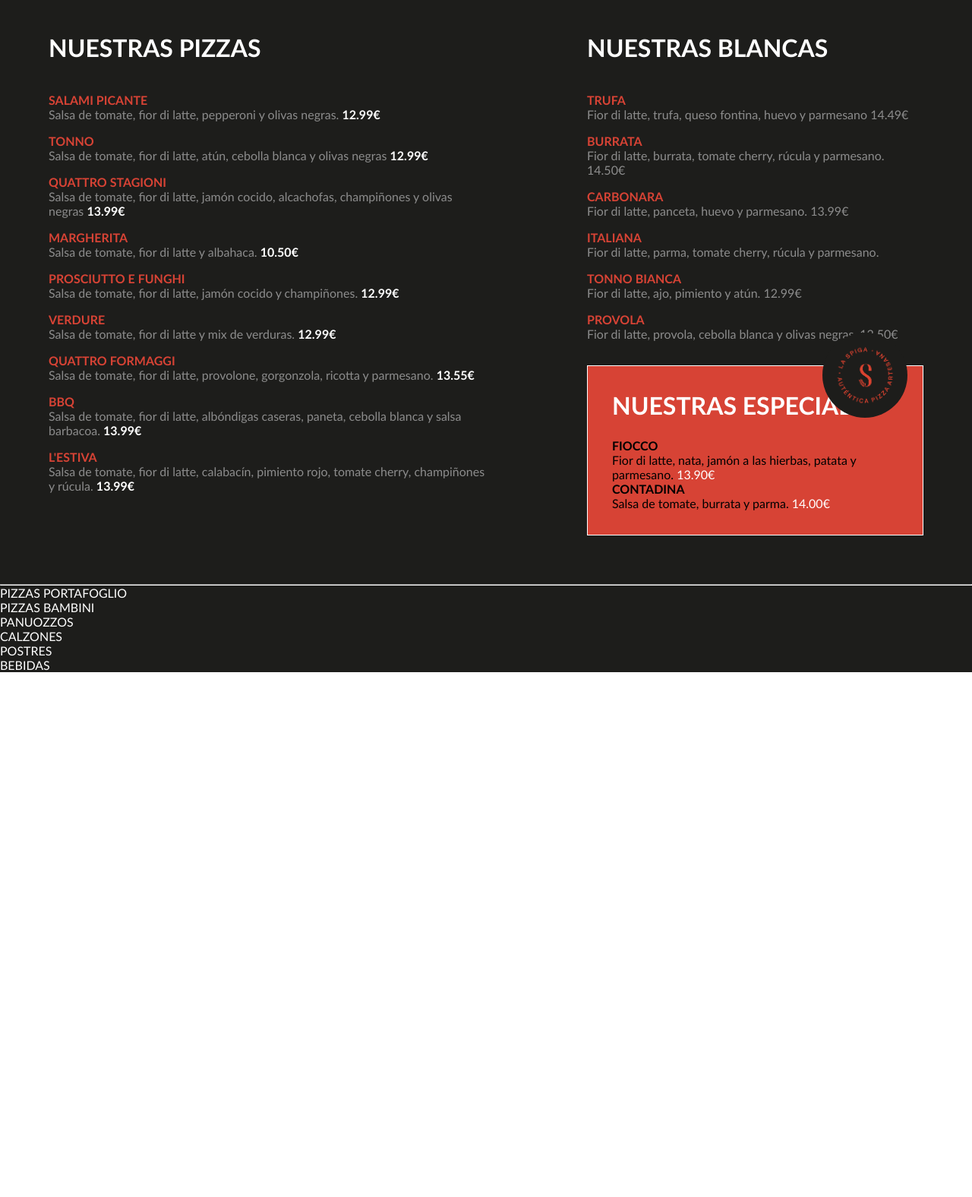
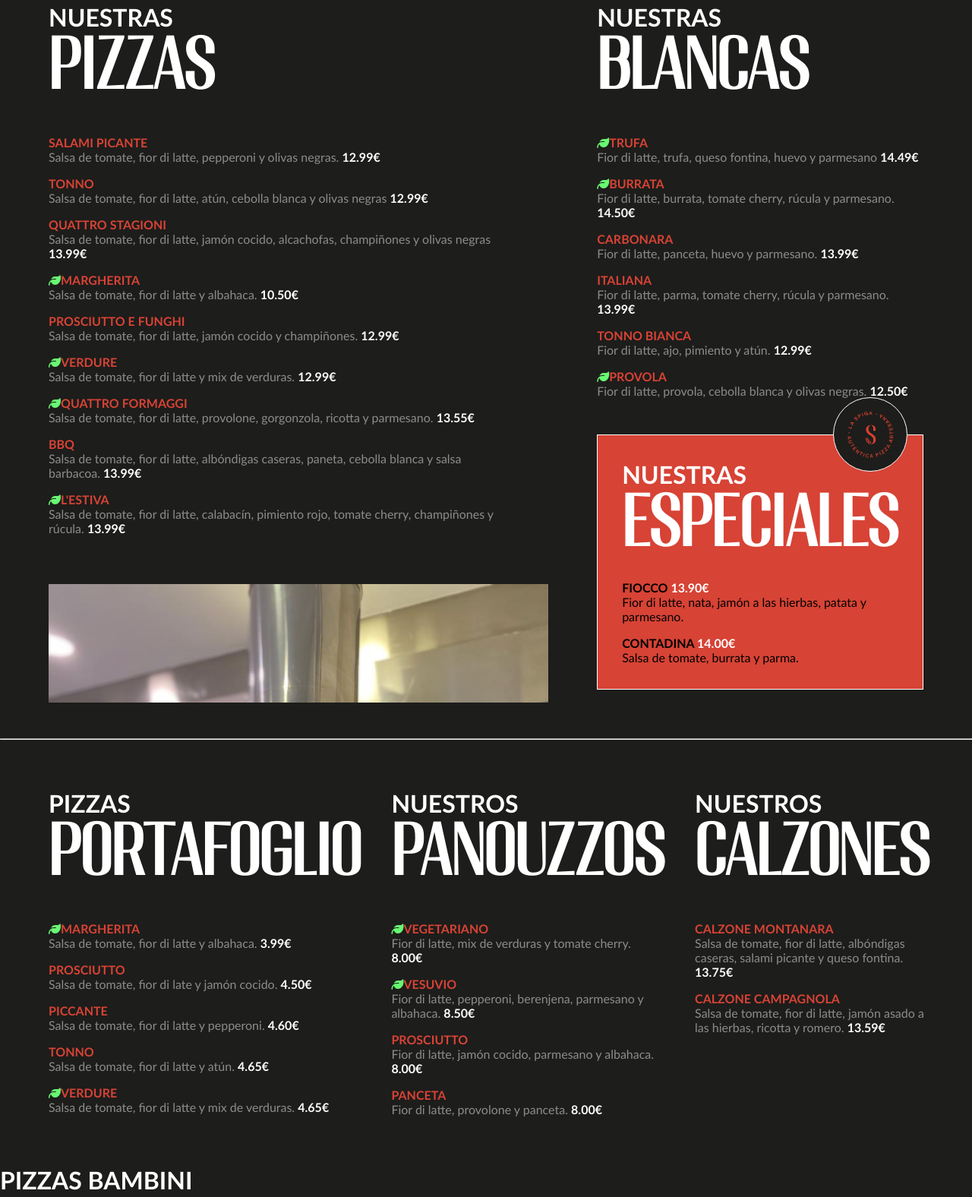
Before and after one commit to aleixnit/menu_laspiga, a plain HTML site: page index.html in a window 1280 px wide. Shown: the part 1021-2597 px from the top of the page at 76% size. Before the commit the page ends 1906 px from the top, so only its background shows below. Drawn offline with nearby package versions, Linux system fonts and the light colour scheme; no server answers.

Commit message:
menú picado y fuentes agregadas

```diff
--- a/index.html
+++ b/index.html
@@ -6,6 +6,7 @@
     <meta name="viewport" content="width=device-width, initial-scale=1.0">
     <title>Menú La Spiga</title>
     <link rel="stylesheet" href="./style.css">
+    <script src="https://kit.fontawesome.com/6ca83774d1.js" crossorigin="anonymous"></script>
 </head>
 
 <body>
@@ -18,10 +19,10 @@
 
     <!-- -------------------------- SERVICIOS SECTION -------------------------- -->
     <section class="servicios_container">
-<p>Nueva apertura</p>
-<p>Productes de qualitat</p>
-<p>A recollir al local</p>
-<p>Ho portem a domicili</p>
+        <script src="https://unpkg.com/@lottiefiles/lottie-player@latest/dist/lottie-player.js"></script>
+    <lottie-player src="https://lottie.host/47f65680-5a32-4744-98b0-0373248d2724/ybuxaDgJ2b.json" background="transparent" speed="1" style="width: 200px; height: 200px;" loop autoplay></lottie-player>
+    <h3 class="migha" style="font-size: 2rem; margin-bottom: 0;">SERVEI A DOMICILI A EL MASNOU, TEIÀ I ALELLA</h3>
+
     </section>
 
     <!-- ---------------------------- MENÚ SECTION ----------------------------- -->
@@ -29,80 +30,165 @@
         <div class="pizzas">
 
             <!-- --------------------------- PIZZAS NORMALES --------------------------- -->
+            <div>
                 <div class="nuestras_pizzas">
-                <h3>NUESTRAS PIZZAS</h3>
+                    <h3>NUESTRAS <br> <span class="migha">PIZZAS</span></h3>
                     <div>
-                    <p class="producto">SALAMI PICANTE</p> <p>Salsa de tomate, fior di latte, pepperoni y olivas negras. <span class="precio">12.99€</span></p>
+                        <p class="producto">SALAMI PICANTE</p>
+                        <p>Salsa de tomate, fior di latte, pepperoni y olivas negras. <span class="precio">12.99€</span></p>
                     </div>
                     <div>
-                    <p class="producto">TONNO</p> <p>Salsa de tomate, fior di latte, atún, cebolla blanca y olivas negras <span class="precio">12.99€</span></p>
+                        <p class="producto">TONNO</p>
+                        <p>Salsa de tomate, fior di latte, atún, cebolla blanca y olivas negras <span
+                                class="precio">12.99€</span></p>
                     </div>
                     <div>
-                    <p class="producto">QUATTRO STAGIONI</p> <p>Salsa de tomate, fior di latte, jamón cocido, alcachofas, champiñones y olivas negras <span class="precio">13.99€</span></p>
+                        <p class="producto">QUATTRO STAGIONI</p>
+                        <p>Salsa de tomate, fior di latte, jamón cocido, alcachofas, champiñones y olivas negras <span
+                                class="precio">13.99€</span></p>
                     </div>
                     <div>
-                    <p class="producto">MARGHERITA</p> <p>Salsa de tomate, fior di latte y albahaca. <span class="precio">10.50€</span></p>
+                        <p class="producto"><i class="fa-solid fa-leaf" style="color: #68f872;"></i>MARGHERITA</p>
+                        <p>Salsa de tomate, fior di latte y albahaca. <span class="precio">10.50€</span></p>
                     </div>
                     <div>
-                    <p class="producto">PROSCIUTTO E FUNGHI</p><p>Salsa de tomate, fior di latte, jamón cocido y champiñones. <span class="precio">12.99€</span></p>
+                        <p class="producto">PROSCIUTTO E FUNGHI</p>
+                        <p>Salsa de tomate, fior di latte, jamón cocido y champiñones. <span class="precio">12.99€</span>
+                        </p>
                     </div>
                     <div>
-                    <p class="producto">VERDURE</p> <p>Salsa de tomate, fior di latte y mix de verduras. <span class="precio">12.99€</span></p>
+                        <p class="producto"><i class="fa-solid fa-leaf" style="color: #68f872;"></i>VERDURE</p>
+                        <p>Salsa de tomate, fior di latte y mix de verduras. <span class="precio">12.99€</span></p>
                     </div>
                     <div>
-                    <p class="producto">QUATTRO FORMAGGI</p> <p>Salsa de tomate, fior di latte, provolone, gorgonzola, ricotta y parmesano. <span class="precio">13.55€</span></p>
+                        <p class="producto"><i class="fa-solid fa-leaf" style="color: #68f872;"></i>QUATTRO FORMAGGI</p>
+                        <p>Salsa de tomate, fior di latte, provolone, gorgonzola, ricotta y parmesano. <span
+                                class="precio">13.55€</span></p>
                     </div>
                     <div>
-                    <p class="producto">BBQ</p> <p>Salsa de tomate, fior di latte, albóndigas caseras, paneta, cebolla blanca y salsa barbacoa. <span class="precio">13.99€</span></p>
+                        <p class="producto">BBQ</p>
+                        <p>Salsa de tomate, fior di latte, albóndigas caseras, paneta, cebolla blanca y salsa barbacoa.
+                            <span class="precio">13.99€</span></p>
                     </div>
                     <div>
-                    <p class="producto">L'ESTIVA</p> <p>Salsa de tomate, fior di latte, calabacín, pimiento rojo, tomate cherry, champiñones y rúcula. <span class="precio">13.99€</span></p>
+                        <p class="producto"><i class="fa-solid fa-leaf" style="color: #68f872;"></i>L'ESTIVA</p>
+                        <p>Salsa de tomate, fior di latte, calabacín, pimiento rojo, tomate cherry, champiñones y rúcula.
+                            <span class="precio">13.99€</span></p>
+                    </div>
+                </div>
+                <div style="width: auto; height: 19.5vh; overflow: hidden; margin-left: 4rem;">
+                    <img src="./assets/imagenes/horno3.jpeg" alt="horno" style="width: 100%; height: auto; object-position: bottom;">
                   </div>
             </div>
 
             <!-- --------------------------- PIZZAS BLANCAS ---------------------------- -->
             <div class="nuestras_blancas">
-                <h3>NUESTRAS BLANCAS</h3>
+                <h3>NUESTRAS <br> <span class="migha">BLANCAS</span></h3>
                 <div>
-                <p class="producto">TRUFA</p> <p>Fior di latte, trufa, queso fontina, huevo y parmesano <span>14.49€</span></p>
+                    <p class="producto"><i class="fa-solid fa-leaf" style="color: #68f872;"></i>TRUFA</p>
+                    <p>Fior di latte, trufa, queso fontina, huevo y parmesano <span class="precio">14.49€</span></p>
                 </div>
                 <div>
-                <p class="producto">BURRATA</p> <p>Fior di latte, burrata, tomate cherry, rúcula y parmesano. <span>14.50€</span> </p>
+                    <p class="producto"><i class="fa-solid fa-leaf" style="color: #68f872;"></i>BURRATA</p>
+                    <p>Fior di latte, burrata, tomate cherry, rúcula y parmesano. <span class="precio">14.50€</span> </p>
                 </div>
                 <div>
-                <p class="producto">CARBONARA</p> <p>Fior di latte, panceta, huevo y parmesano. <span>13.99€</span></p>
+                    <p class="producto">CARBONARA</p>
+                    <p>Fior di latte, panceta, huevo y parmesano. <span class="precio">13.99€</span></p>
                 </div>
                 <div>
-                <p class="producto">ITALIANA</p> <p>Fior di latte, parma, tomate cherry, rúcula y parmesano.</p>
+                    <p class="producto">ITALIANA</p>
+                    <p>Fior di latte, parma, tomate cherry, rúcula y parmesano. <span class="precio">13.99€</span></p>
                 </div>
                 <div>
-                <p class="producto">TONNO BIANCA</p> <p>Fior di latte, ajo, pimiento y atún. <span>12.99€</span></p>
+                    <p class="producto">TONNO BIANCA</p>
+                    <p>Fior di latte, ajo, pimiento y atún. <span class="precio">12.99€</span></p>
                 </div>
                 <div>
-                <p class="producto">PROVOLA</p> <p>Fior di latte, provola, cebolla blanca y olivas negras. <span>12.50€</span></p>
+                    <p class="producto"><i class="fa-solid fa-leaf" style="color: #68f872;"></i>PROVOLA</p>
+                    <p>Fior di latte, provola, cebolla blanca y olivas negras. <span class="precio">12.50€</span></p>
                 </div>
 
                 <!-- ----------------------------- ESPECIALES ------------------------------ -->
                 <div class="nuestras_especiales">
                     <div class="circle"><img src="./assets/imagenes/logo_espiga_naranja.png" alt="espiga"></div>
-                <h3>NUESTRAS ESPECIALES</h3>
-            <p style="color: black; font-weight: bold;">FIOCCO</p> <p style="color: black;">Fior di latte, nata, jamón a las hierbas, patata y parmesano. <span style="color: white;">13.90€</span></p>
-            <p style="color: black; font-weight: bold;">CONTADINA</p> <p style="color: black;">Salsa de tomate, burrata y parma. <span style="color: white;">14.00€</span></p>
+                    <h3>NUESTRAS <br> <span class="migha">ESPECIALES</span></h3>
+                    <p style="color: black; font-weight: bold;">FIOCCO <span style="color: white;">13.90€</span></p>
+                    <p style="color: black; margin-bottom: 1rem;" >Fior di latte, nata, jamón a las hierbas, patata y parmesano. </p>
+                    <p style="color: black; font-weight: bold;">CONTADINA <span style="color: white;">14.00€</span></p>
+                    <p style="color: black;">Salsa de tomate, burrata y parma. </p>
                 </div>
 
             </div>
         </div>
 
         <hr>
+<!-- ----------------------------- PORTAFOGLIO ----------------------------- -->
+        <div class="porta_pano_cal">
+            <div class="portafoglio">
+                <h3>PIZZAS <br> <span class="migha">PORTAFOGLIO</span></h3>
+                <div>
+                    <p class="producto"><i class="fa-solid fa-leaf" style="color: #68f872;"></i>MARGHERITA</p>
+                    <p>Salsa de tomate, fior di latte y albahaca. <span class="precio">3.99€</span></p>
+                </div>
+                <div>
+                    <p class="producto">PROSCIUTTO</p>
+                    <p>Salsa de tomate, fior di late y jamón cocido. <span class="precio">4.50€</span></p>
+                </div>
+                <div>
+                    <p class="producto">PICCANTE</p>
+                    <p>Salsa de tomate, fior di latte y pepperoni. <span class="precio">4.60€</span></p>
+                </div>
+                <div>
+                    <p class="producto">TONNO</p>
+                    <p>Salsa de tomate, fior di latte y atún. <span class="precio">4.65€</span></p>
+                </div>
+                <div>
+                    <p class="producto"><i class="fa-solid fa-leaf" style="color: #68f872;"></i>VERDURE</p>
+                    <p>Salsa de tomate, fior di latte y mix de verduras. <span class="precio">4.65€</span></p>
+                </div>
+            </div>
+            <!-- ------------------------------ PANOUZZOS ------------------------------ -->
+            <div class="portafoglio">
+                <h3 >NUESTROS <br><span class="migha"> PANOUZZOS</span></h3>
+                <div>
+                    <p class="producto"><i class="fa-solid fa-leaf" style="color: #68f872;"></i>VEGETARIANO</p>
+                    <p>Fior di latte, mix de verduras y tomate cherry. <span class="precio">8.00€</span></p>
+                </div>
+                <div>
+                    <p class="producto"><i class="fa-solid fa-leaf" style="color: #68f872;"></i>VESUVIO</p>
+                    <p>Fior di latte, pepperoni, berenjena, parmesano y albahaca. <span class="precio">8.50€</span></p>
+                </div>
+                <div>
+                    <p class="producto">PROSCIUTTO</p>
+                    <p>Fior di latte, jamón cocido, parmesano y albahaca. <span class="precio">8.00€</span></p>
+                </div>
+                <div>
+                    <p class="producto">PANCETA</p>
+                    <p>Fior di latte, provolone y panceta. <span class="precio">8.00€</span></p>
+                </div>
+            </div>
+
+            <div class="portafoglio">
+                <h3> NUESTROS <br> <span class="migha">CALZONES</span></h3>
+                <div>
+                    <p class="producto">CALZONE MONTANARA</p>
+                    <p>Salsa de tomate, fior di latte, albóndigas caseras, salami picante y queso fontina. <span class="precio">13.75€</span>
+                    </p>
+                </div>
+                <div>
+                    <p class="producto">CALZONE CAMPAGNOLA</p>
+                    <p>Salsa de tomate, fior di latte, jamón asado a las hierbas, ricotta y romero. <span class="precio">13.59€</span></p>
+                </div>
+            </div>
+        </div>
 
 
 
+        <div>
+            <h3>PIZZAS BAMBINI</h3>
+        </div>
 
-
-        <div>PIZZAS PORTAFOGLIO</div>
-        <div>PIZZAS BAMBINI</div>
-        <div>PANUOZZOS</div>
-        <div>CALZONES</div>
         <div>POSTRES</div>
         <div>BEBIDAS</div>
 
--- a/style.css
+++ b/style.css
@@ -1,3 +1,8 @@
+@font-face {
+    font-family: 'Migha-Regular';
+    src: url('./assets/fonts/Migha-Regular.otf') format('opentype');
+  }
+
 * {
     margin: 0;
     padding: 0;
@@ -19,6 +24,7 @@ h2 {
 h3 {
     font-size: 2rem;
     margin-bottom: 1.5rem;
+    /* font-family: 'Migha-Regular'; */
 }
 p {
     font-weight: lighter;
@@ -33,6 +39,11 @@ p {
 .precio {
     font-weight: bold;
     color: white;
+}
+
+.migha {
+    font-family: 'Migha-Regular';
+    font-size: 5rem;
 }
 /* ------------------------------ INTRO SECTION ----------------------------- */
 .intro_header {
@@ -50,7 +61,10 @@ p {
 /* ------------------------------ SERVICIOS SECTION ------------------------------ */
 .servicios_container {
     background-color: #d74335;
-    height: 25vh;
+    height: 20vh;
+    display: flex;
+    align-items: center;
+    justify-content: center;
 }
 
 /* ------------------------------ MENÚ SECTION ------------------------------ */
@@ -86,24 +100,39 @@ p {
     background-color: #d74335;
     padding: 2rem;
     position: relative;
-    margin-top: 1rem;
+    margin-top: 2rem;
     border: 1px solid white;
     box-sizing: border-box;
 }
 
 .circle {
     position: absolute;
-    top: -20%;
+    top: -15%;
     right: 20px;
     background-color: #1d1d1b;
-    width: 7rem;
-    height: 7rem;
+    width: 6rem;
+    height: 6rem;
     border-radius: 50%;
     display: flex;
     justify-content: center;
     align-items: center;
+    border: 1px solid white;
 }
 
 .circle img {
-    width: 180px;
+    width:150px;
 }
+
+.porta_pano_cal {
+    display: flex;
+    justify-content: space-between;
+    gap: 2.5rem;
+    padding: 4rem;
+}
+
+.portafoglio {
+    width: 40%;
+    display: flex;
+    flex-direction: column;
+    gap: 1rem;
+}
```
Also changed, not shown: assets/fonts/Migha-Regular.otf (added), assets/imagenes/horno3.jpeg (added). Lines whose indentation alone changed are shown as unchanged.
